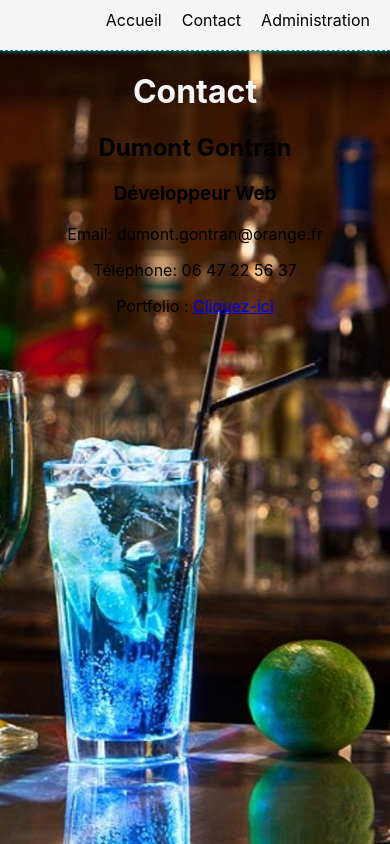
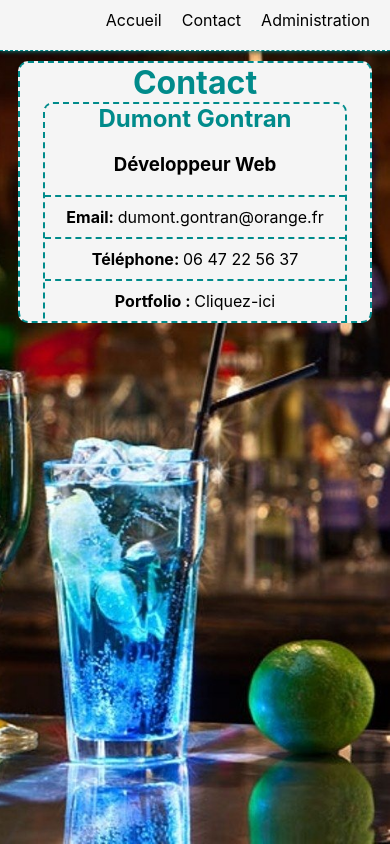
Before and after one commit to DumontGontran/Cocktail, a React (Create React App) app: page /contact in a window 390 px wide. Built offline with nearby package versions, Linux system fonts and the light colour scheme; sample sign-in values are in the browser's storage.

Commit message:
update styles for Contact Component(+media queries) + card img styles in media queries for Service Component

```diff
--- a/src/pages/public/public.css
+++ b/src/pages/public/public.css
@@ -68,3 +68,72 @@ h1{
     text-shadow: 0 0 5px black;
     transition: text-shadow 150ms ease-in-out;
 }
+
+.Contact {
+    margin: auto;
+    max-width: 800px;
+    background-color: whitesmoke;
+    border: 2px dashed darkcyan;
+    border-radius: 10px 10px 10px 10px;
+}
+
+.Contact h1 {
+    color: darkcyan;
+    margin: 0 auto;
+}
+
+.Contact div {
+    margin: auto;
+    max-width: 300px;
+    background-color: whitesmoke;
+    border: 2px dashed darkcyan;
+    border-bottom: none;
+    border-radius: 10px 10px 0 0;
+}
+
+.Contact div h2 {
+    margin-top: 0;
+    color:darkcyan;
+}
+
+.Contact div h3 {
+    color: black;
+}
+
+.Contact div p {
+    border-top: 2px dashed darkcyan;
+    margin: auto 0;
+    padding: 10px 0;
+    font-weight: bold;
+}
+
+.Contact div p span {
+    font-weight: normal;
+}
+
+.Contact div p a {
+    text-decoration: none;
+    font-weight: normal;
+    color: black;
+    transition: all 150ms ease-in-out;
+}
+
+.Contact div p a:hover {
+    color: darkcyan;
+    font-weight: bold;
+    transition: all 150ms ease-in-out;
+}
+
+@media screen and (max-device-width: 1024px)  and (orientation : portrait) {
+    .Service img {
+        max-width: 350px;
+        max-height: 350px;
+        border: 2px dashed darkcyan;
+        border-radius: 10px 10px 10px 10px;
+        box-shadow: 0 0 10px darkcyan;
+    }
+
+    .Contact {
+        max-width: 350px;
+    }
+}
```
